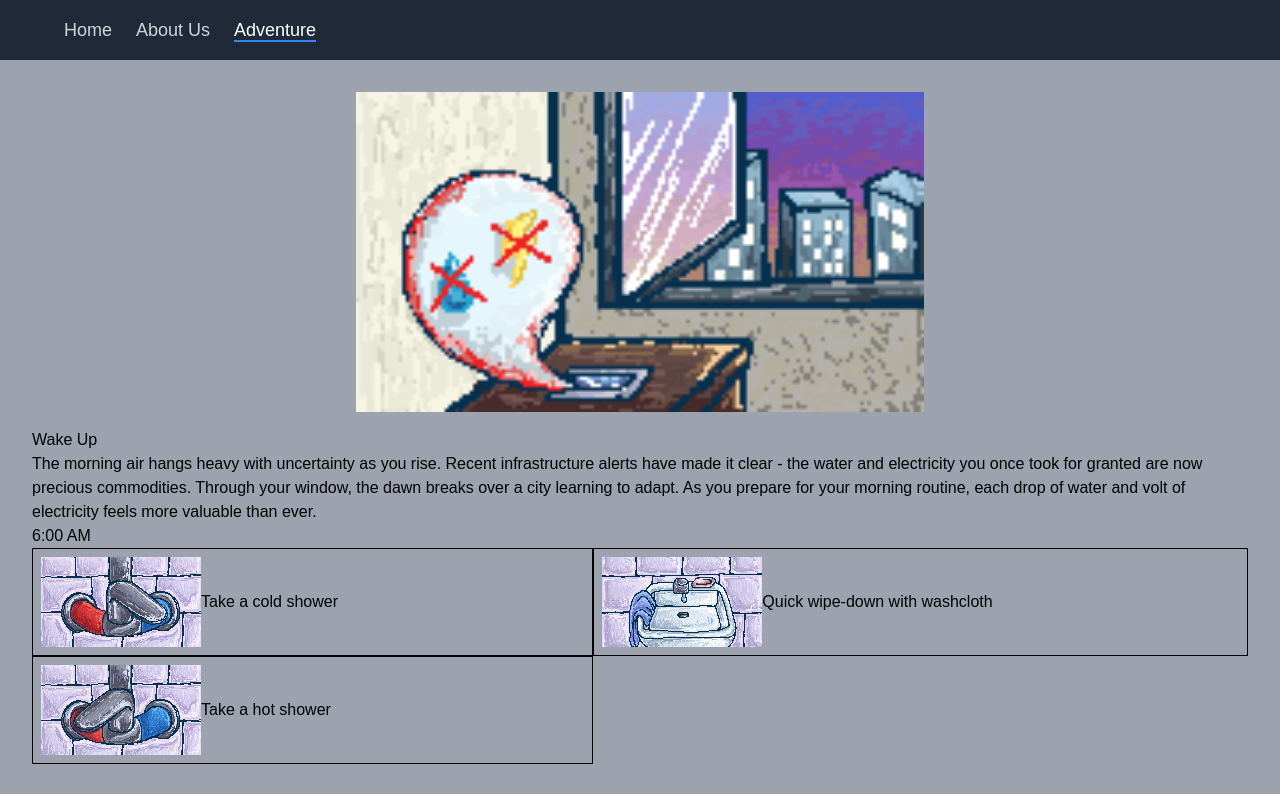
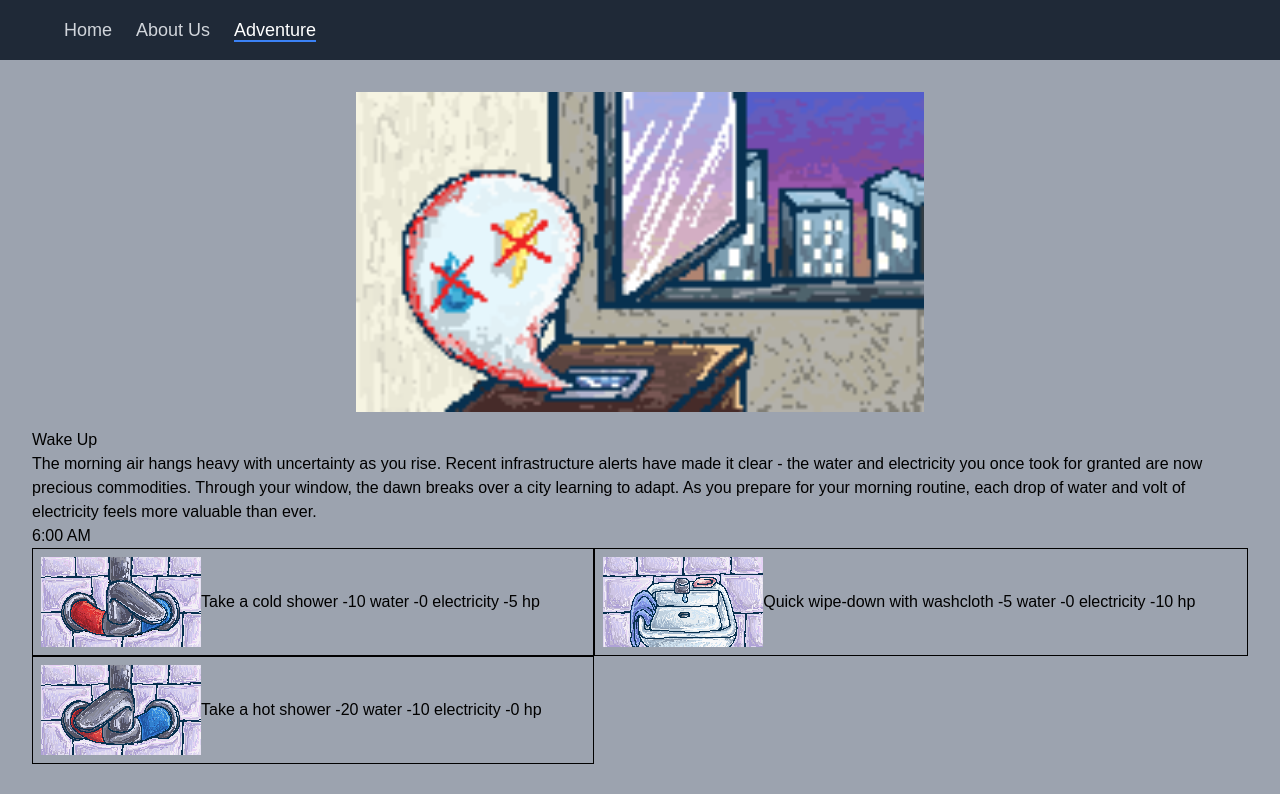
Before and after one commit to jerrrren/DJKAT, a Next.js app in the folder my-app/: page /adventure in a window 1280 px wide. Both pictures are taken after a click on the button "Click to Start". Shown: the top 794 px of the page. Built offline with nearby package versions, Linux system fonts and the light colour scheme.

Commit message:
show option costs

```diff
--- a/my-app/src/app/components/options_button.js
+++ b/my-app/src/app/components/options_button.js
@@ -51,7 +51,7 @@ const OptionsButton = ({ option_id, currentId }) => {
           width={160}
           height={90}
         />
-        {option_data.name}
+        {option_data.name} -{option_data.cost.water} water -{option_data.cost.electricity} electricity -{option_data.cost.hp} hp
       </div>
     </button>
   );
```
